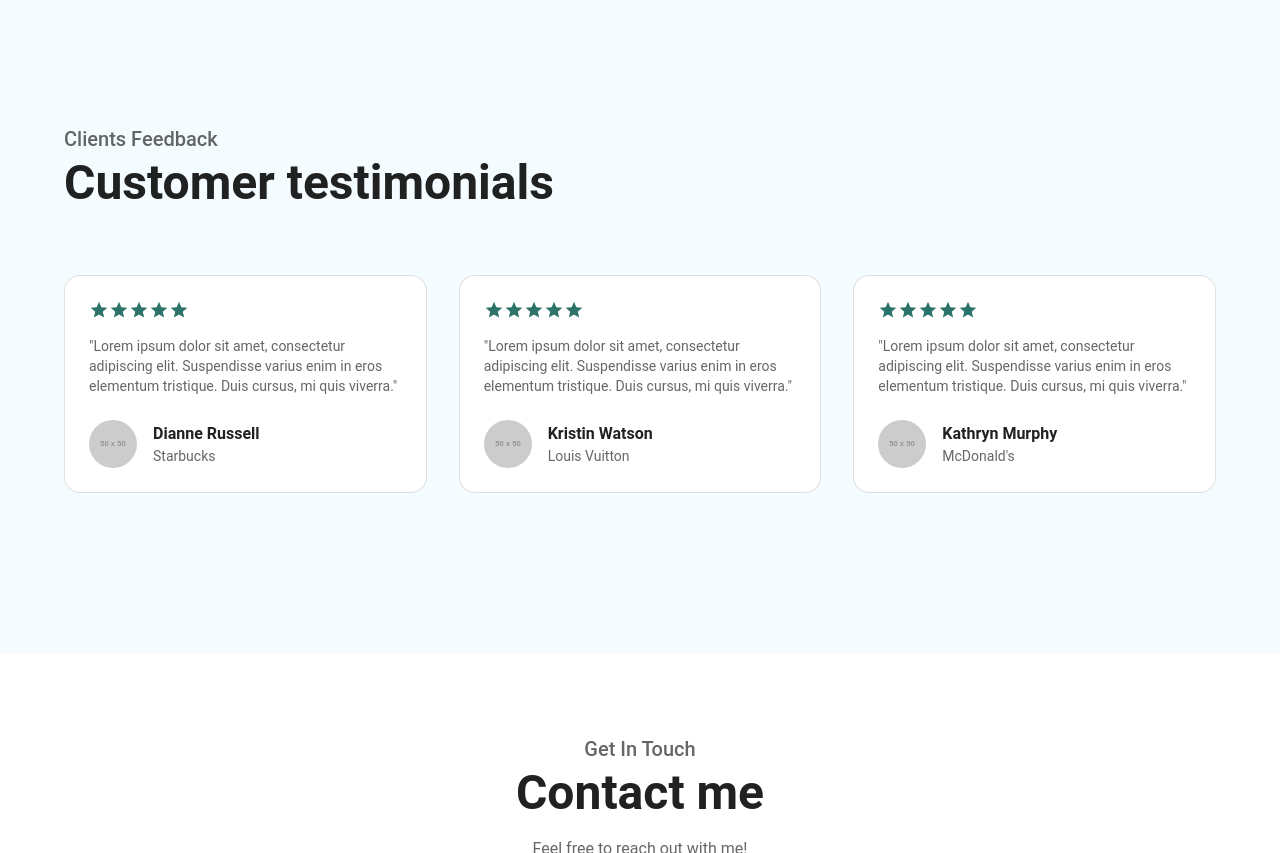
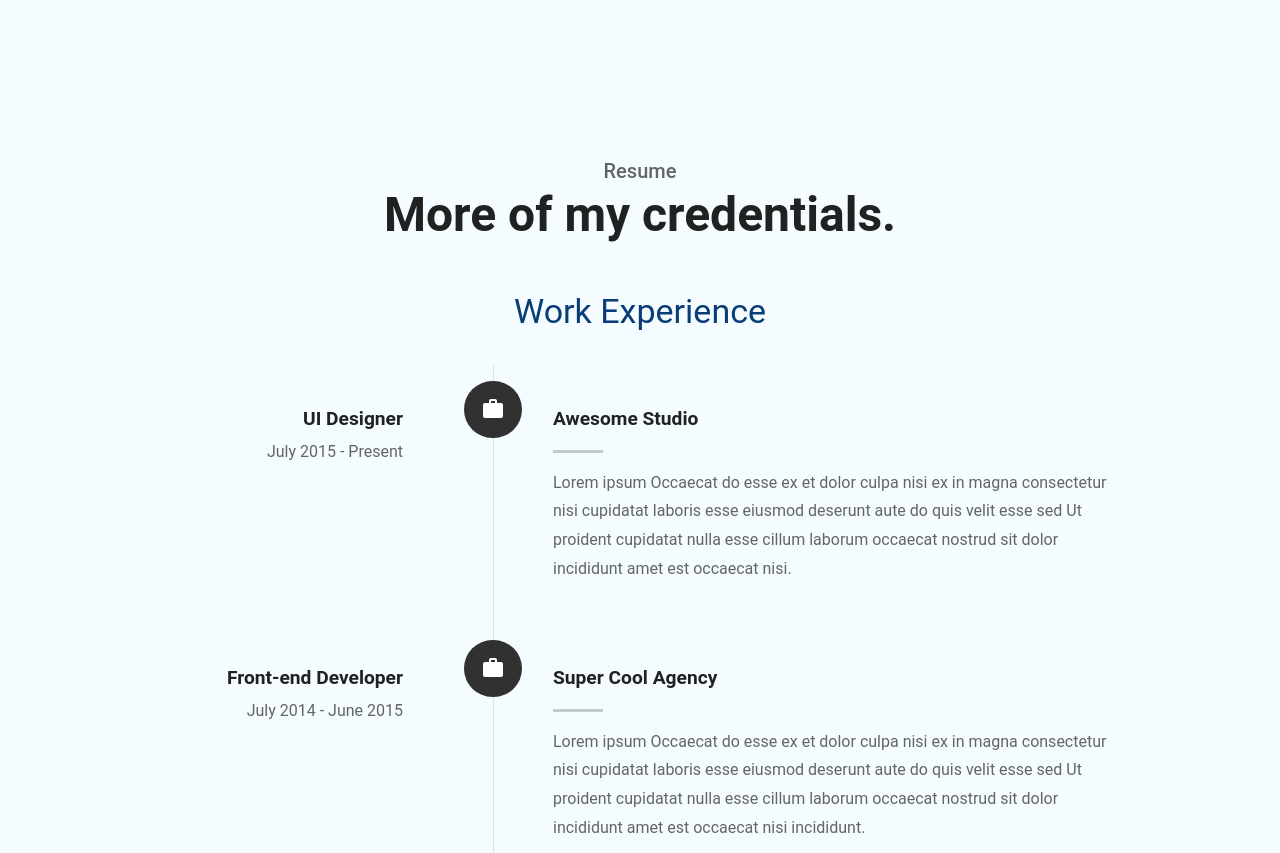
Before and after one commit to formosachiang/my-website, a React (Create React App) app: page / in a window 1280 px wide. Shown: the part 2620-3473 px from the top of the page. Built offline with nearby package versions, Linux system fonts and the light colour scheme.

Commit message:
Revise resume section

```diff
--- a/src/App.js
+++ b/src/App.js
@@ -6,7 +6,8 @@ import IntroSection from "./components/IntroSection";
 import SkillsSection from "./components/SkillsSection";
 import AboutSection from "./components/AboutSection";
 import ProjectsSection from "./components/ProjectsSection";
-import FeedbackSection from "./components/FeedbackSection";
+import ResumeSection from "./components/ResumeSection";
+// import FeedbackSection from "./components/FeedbackSection";
 import ContactSection from "./components/ContactSection";
 import Footer from "./components/Footer";
 
@@ -18,7 +19,8 @@ function App() {
       <SkillsSection />
       <AboutSection />
       <ProjectsSection />
-      <FeedbackSection />
+      <ResumeSection />
+      {/* <FeedbackSection /> */}
       <ContactSection />
       <Footer />
     </ThemeProvider>
--- /dev/null
+++ b/src/components/ResumeSection.jsx
@@ -0,0 +1,274 @@
+import React from 'react';
+import { Box, Container, Typography, useTheme } from '@mui/material';
+import WorkIcon from '@mui/icons-material/Work';
+import SchoolIcon from '@mui/icons-material/School';
+
+/**
+ * 單一「時間軸區塊」元件：
+ * 左側：職位／學位名稱 + 期間（皆使用 Typography variant="h4" 及 body1 格式）
+ * 中間：圓形 Icon
+ * 右側：公司／學校名稱 + 說明文字（說明文字採用 Typography variant="body1" color="textSecondary"）
+ */
+const TimelineBlock = ({ icon, title, date, company, description }) => {
+  return (
+    <Box
+      sx={{
+        position: 'relative',
+        paddingTop: '2.5rem',
+        paddingBottom: '2.5rem',
+      }}
+    >
+      {/* 中間較小的圓形 Icon */}
+      <Box
+        sx={{
+          height: '3.6rem',
+          width: '3.6rem',
+          lineHeight: '3.6rem',
+          backgroundColor: '#313131',
+          borderRadius: '50%',
+          textAlign: 'center',
+          color: '#FFFFFF',
+          position: 'absolute',
+          left: '35%',
+          top: '1rem',
+          marginLeft: '-1.8rem',
+          display: 'flex',
+          alignItems: 'center',
+          justifyContent: 'center',
+          zIndex: 1,
+        }}
+      >
+        {icon}
+      </Box>
+
+      {/* 左側：職位／學位名稱 + 期間 */}
+      <Box
+        sx={{
+          float: 'left',
+          width: '35%',
+          paddingRight: '90px',
+          textAlign: 'right',
+          '@media (max-width:768px)': {
+            float: 'none',
+            width: 'auto',
+            paddingRight: '15px',
+            textAlign: 'left',
+            paddingLeft: '7rem',
+            marginBottom: '1.5rem',
+          },
+          '@media (max-width:480px)': {
+            paddingLeft: '5.5rem',
+          },
+        }}
+      >
+        <Typography component="h4" sx={{ fontSize: '1.2rem', fontWeight: 'bold' }}>
+          {title}
+        </Typography>
+        <Typography variant="body1" color="textSecondary" sx={{ marginTop: '0.4rem' }}>
+          {date}
+        </Typography>
+      </Box>
+
+      {/* 右側：公司／學校名稱 + 說明文字 */}
+      <Box
+        sx={{
+          marginLeft: '35%',
+          paddingLeft: '60px',
+          '@media (max-width:768px)': {
+            margin: 0,
+            paddingLeft: '7rem',
+          },
+          '@media (max-width:480px)': {
+            paddingLeft: '5.5rem',
+          },
+        }}
+      >
+        <Typography
+          component="h4"
+          sx={{
+            position: 'relative',
+            margin: 0,
+            paddingBottom: '1.2rem',
+            fontSize: '1.2rem',
+            fontWeight: 'bold',
+            '&::after': {
+              content: '""',
+              display: 'block',
+              height: '3px',
+              width: '50px',
+              background: 'rgba(0, 0, 0, 0.2)',
+              position: 'absolute',
+              left: 0,
+              bottom: 0,
+            },
+          }}
+        >
+          {company}
+        </Typography>
+        <Typography variant="body1" color="textSecondary" sx={{ marginTop: '1rem', lineHeight: 1.8 }}>
+          {description}
+        </Typography>
+      </Box>
+    </Box>
+  );
+};
+
+const ResumeSection = () => {
+  const theme = useTheme();
+
+  // 工作經驗資料
+  const workExperience = [
+    {
+      title: 'UI Designer',
+      date: 'July 2015 - Present',
+      company: 'Awesome Studio',
+      description:
+        'Lorem ipsum Occaecat do esse ex et dolor culpa nisi ex in magna consectetur nisi cupidatat laboris esse eiusmod deserunt aute do quis velit esse sed Ut proident cupidatat nulla esse cillum laborum occaecat nostrud sit dolor incididunt amet est occaecat nisi.',
+    },
+    {
+      title: 'Front-end Developer',
+      date: 'July 2014 - June 2015',
+      company: 'Super Cool Agency',
+      description:
+        'Lorem ipsum Occaecat do esse ex et dolor culpa nisi ex in magna consectetur nisi cupidatat laboris esse eiusmod deserunt aute do quis velit esse sed Ut proident cupidatat nulla esse cillum laborum occaecat nostrud sit dolor incididunt amet est occaecat nisi incididunt.',
+    },
+    {
+      title: 'Web Designer',
+      date: 'May 2013 - June 2014',
+      company: 'Great Designs Studio',
+      description:
+        'Lorem ipsum Occaecat do esse ex et dolor culpa nisi ex in magna consectetur nisi cupidatat laboris esse eiusmod deserunt aute do quis velit esse sed Ut proident cupidatat nulla esse cillum laborum occaecat nostrud sit dolor incididunt amet est occaecat nisi incididunt.',
+    },
+  ];
+
+  // 教育背景資料
+  const education = [
+    {
+      title: 'Bachelor Degree',
+      date: 'September 2016 - June 2021',
+      company: 'National Seattle University',
+      description:
+        'Lorem ipsum Occaecat do esse ex et dolor culpa nisi ex in magna consectetur nisi cupidatat laboris esse eiusmod deserunt aute do quis velit esse sed Ut proident cupidatat nulla esse cillum laborum occaecat nostrud sit dolor incididunt amet est occaecat nisi incididunt.',
+    },
+    {
+      title: 'Exchange Program',
+      date: 'January 2021 - May 2021',
+      company: 'Seattle School of Business',
+      description:
+        'Lorem ipsum Occaecat do esse ex et dolor culpa nisi ex in magna consectetur nisi cupidatat laboris esse eiusmod deserunt aute do quis velit esse sed Ut proident cupidatat nulla esse cillum laborum occaecat nostrud sit dolor incididunt amet est occaecat nisi incididunt.',
+    },
+  ];
+
+  return (
+    <Box
+      id="resume"
+      sx={{
+        backgroundColor: theme.palette.quaternary.main,
+        paddingTop: '12rem',
+        paddingBottom: '12rem',
+      }}
+    >
+      <Container maxWidth="lg">
+        {/* 頂部簡介區塊，更新字型大小與樣式 */}
+        <Box sx={{ textAlign: 'center', marginBottom: '3rem' }}>
+          <Typography variant="h6" color="textSecondary">
+            Resume
+          </Typography>
+          <Typography variant="h3" fontWeight="bold">
+            More of my credentials.
+          </Typography>
+        </Box>
+
+        {/* 工作經驗 */}
+        <Box sx={{ maxWidth: '980px', margin: '0 auto' }}>
+          <Box sx={{ textAlign: 'center', marginBottom: '1rem' }}>
+            <Typography variant="h4" sx={{ color: theme.palette.primary.main }}>
+              Work Experience
+            </Typography>
+          </Box>
+
+          <Box
+            sx={{
+              position: 'relative',
+              marginTop: '2rem',
+              marginBottom: '7rem',
+              '&::before': {
+                content: '""',
+                display: 'block',
+                width: '1px',
+                height: '100%',
+                background: 'rgba(0, 0, 0, 0.1)',
+                position: 'absolute',
+                left: '35%',
+                top: 0,
+                '@media (max-width:768px)': {
+                  left: '2.4rem',
+                },
+                '@media (max-width:480px)': {
+                  left: '1.8rem',
+                },
+              },
+            }}
+          >
+            {workExperience.map((item, index) => (
+              <TimelineBlock
+                key={index}
+                icon={<WorkIcon />}
+                title={item.title}
+                date={item.date}
+                company={item.company}
+                description={item.description}
+              />
+            ))}
+          </Box>
+        </Box>
+
+        {/* 教育背景 */}
+        <Box sx={{ maxWidth: '980px', margin: '0 auto' }}>
+          <Box sx={{ textAlign: 'center', marginBottom: '1rem' }}>
+            <Typography variant="h4" sx={{ color: theme.palette.primary.main }}>
+              Education
+            </Typography>
+          </Box>
+
+          <Box
+            sx={{
+              position: 'relative',
+              marginTop: '2rem',
+              marginBottom: '7rem',
+              '&::before': {
+                content: '""',
+                display: 'block',
+                width: '1px',
+                height: '100%',
+                background: 'rgba(0, 0, 0, 0.1)',
+                position: 'absolute',
+                left: '35%',
+                top: 0,
+                '@media (max-width:768px)': {
+                  left: '2.4rem',
+                },
+                '@media (max-width:480px)': {
+                  left: '1.8rem',
+                },
+              },
+            }}
+          >
+            {education.map((item, index) => (
+              <TimelineBlock
+                key={index}
+                icon={<SchoolIcon />}
+                title={item.title}
+                date={item.date}
+                company={item.company}
+                description={item.description}
+              />
+            ))}
+          </Box>
+        </Box>
+      </Container>
+    </Box>
+  );
+};
+
+export default ResumeSection;
```
